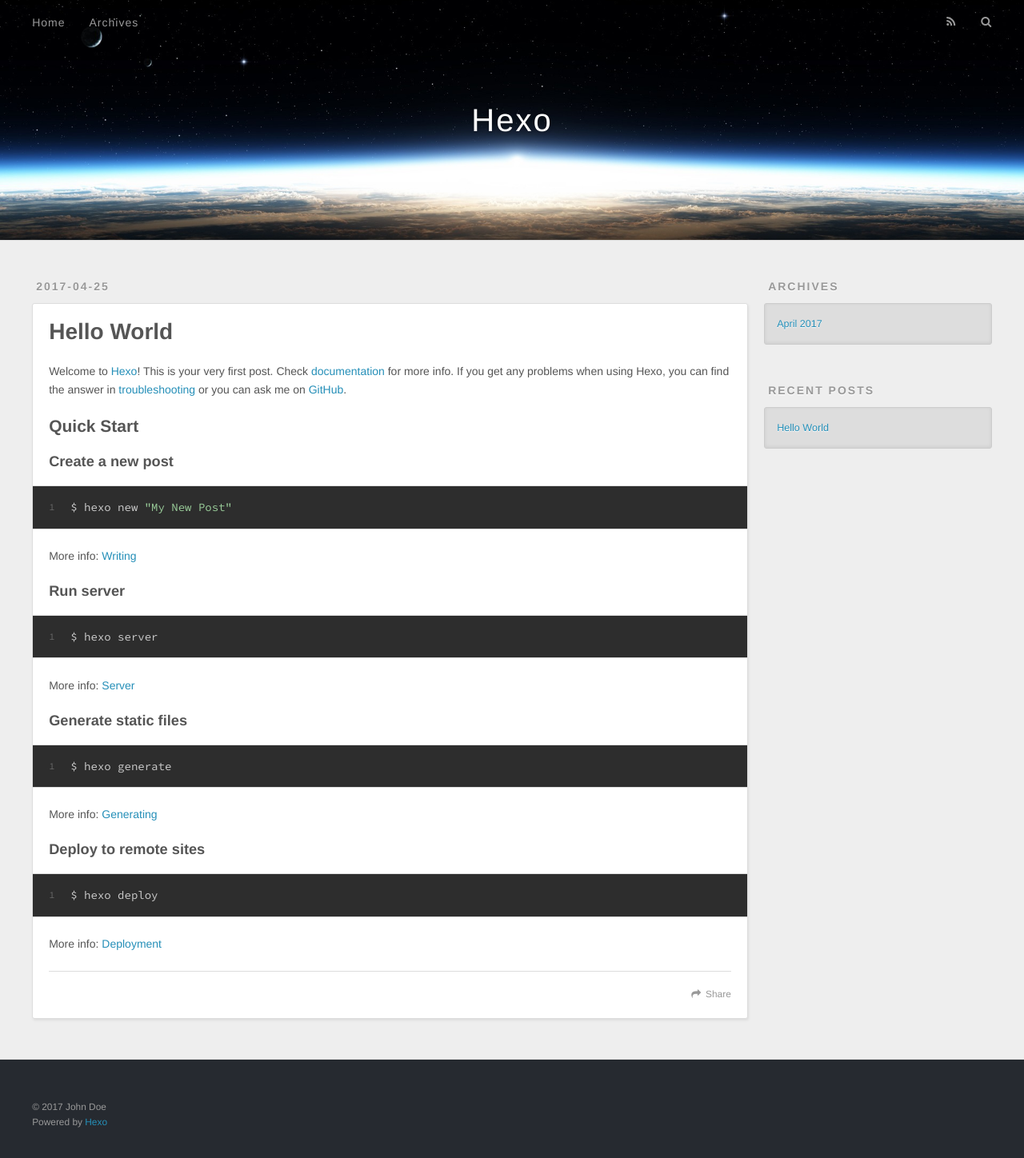
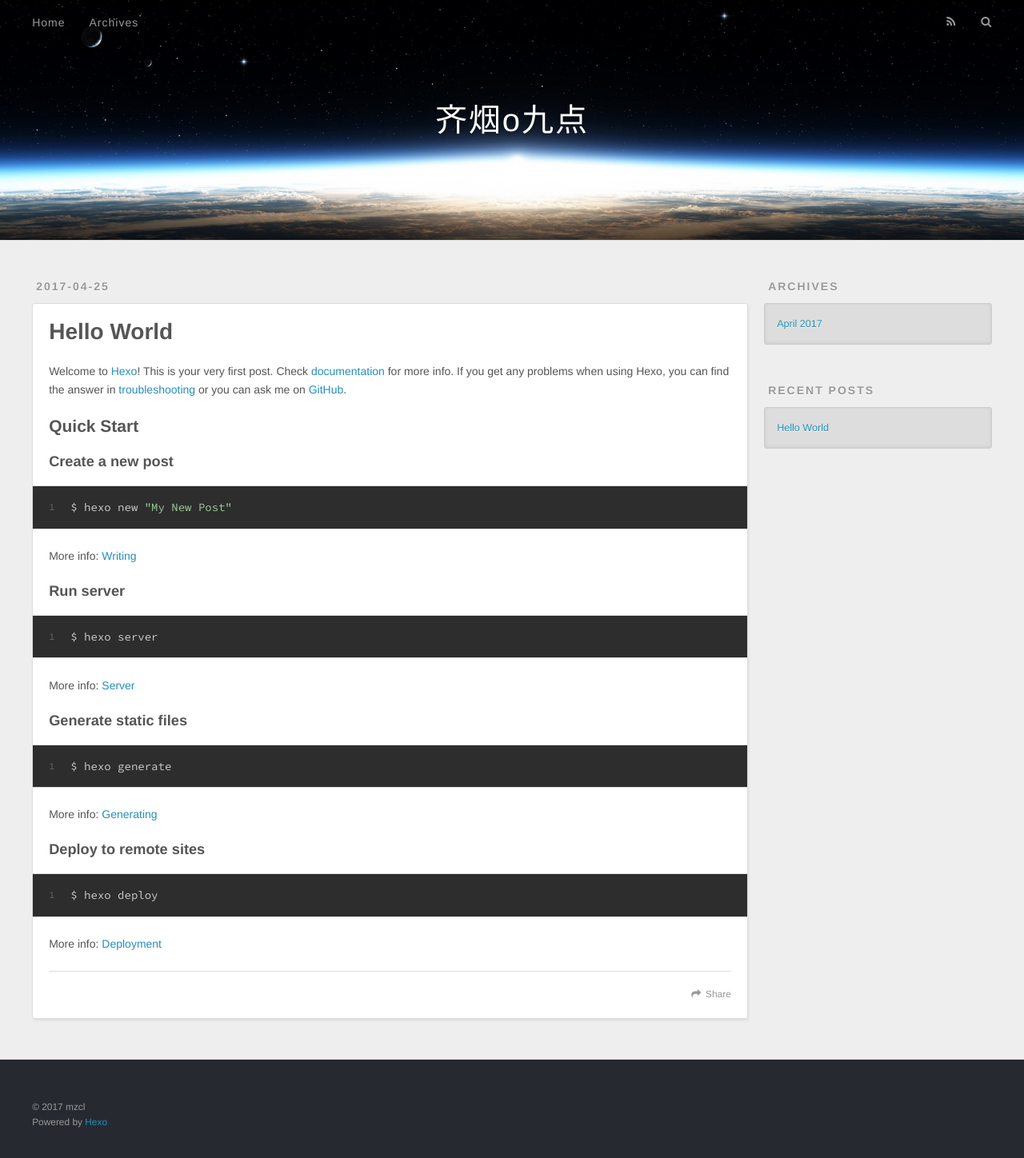
Before and after one commit to qyojd/qyojd.github.io, a plain HTML site: page index.html in a window 1280 px wide. Shown: the whole page at 80% size. Drawn offline with nearby package versions, Linux system fonts and the light colour scheme.

Commit message:
Site updated: 2017-05-22 16:09:24

```diff
--- a/index.html
+++ b/index.html
@@ -3,16 +3,16 @@
 <head>
   <meta charset="utf-8">
 
-  <title>Hexo</title>
+  <title>齐烟o九点</title>
   <meta name="viewport" content="width=device-width, initial-scale=1, maximum-scale=1">
   <meta property="og:type" content="website">
-<meta property="og:title" content="Hexo">
+<meta property="og:title" content="齐烟o九点">
 <meta property="og:url" content="http://yoursite.com/index.html">
-<meta property="og:site_name" content="Hexo">
+<meta property="og:site_name" content="齐烟o九点">
 <meta name="twitter:card" content="summary">
-<meta name="twitter:title" content="Hexo">
+<meta name="twitter:title" content="齐烟o九点">
 
-    <link rel="alternate" href="/atom.xml" title="Hexo" type="application/atom+xml">
+    <link rel="alternate" href="/atom.xml" title="齐烟o九点" type="application/atom+xml">
 
 
     <link rel="icon" href="/favicon.png">
@@ -33,7 +33,7 @@
   <div id="header-outer" class="outer">
     <div id="header-title" class="inner">
       <h1 id="logo-wrap">
-        <a href="/" id="logo">Hexo</a>
+        <a href="/" id="logo">齐烟o九点</a>
       </h1>
 
     </div>
@@ -96,7 +96,7 @@
 
     </div>
     <footer class="article-footer">
-      <a data-url="http://yoursite.com/2017/04/25/hello-world/" data-id="cj1wehahw0000pov460byph5j" class="article-share-link">Share</a>
+      <a data-url="http://yoursite.com/2017/04/25/hello-world/" data-id="cj2zup1zk0000d8v4c63xwh71" class="article-share-link">Share</a>
 
 
     </footer>
@@ -151,7 +151,7 @@
 
   <div class="outer">
     <div id="footer-info" class="inner">
-      &copy; 2017 John Doe<br>
+      &copy; 2017 mzcl<br>
       Powered by <a href="http://hexo.io/" target="_blank">Hexo</a>
     </div>
   </div>
```
Also changed, not shown: 2017/04/25/hello-world/index.html (+6 -6 lines), archives/2017/04/index.html (+7 -7 lines), archives/2017/index.html (+7 -7 lines), archives/index.html (+7 -7 lines).
